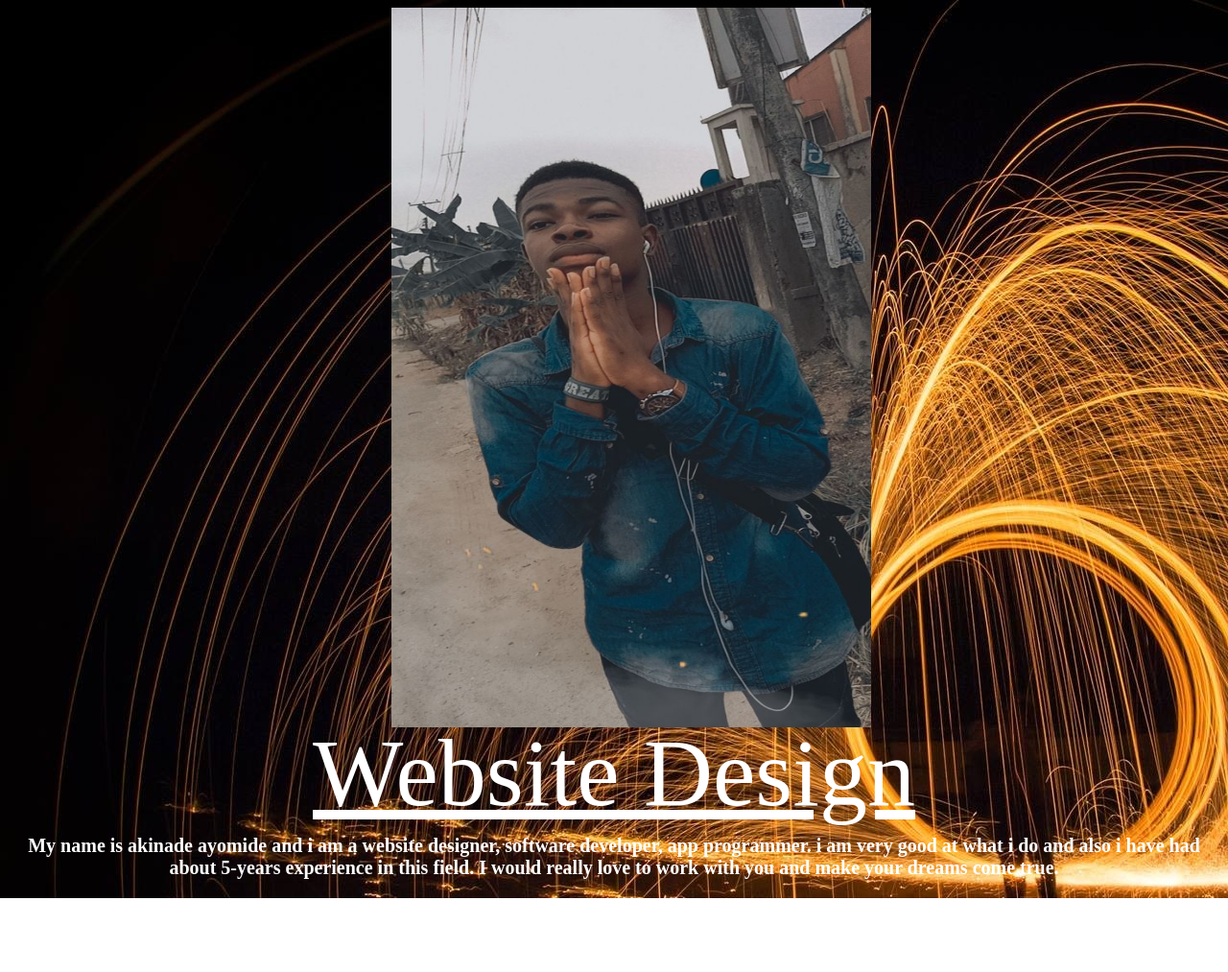
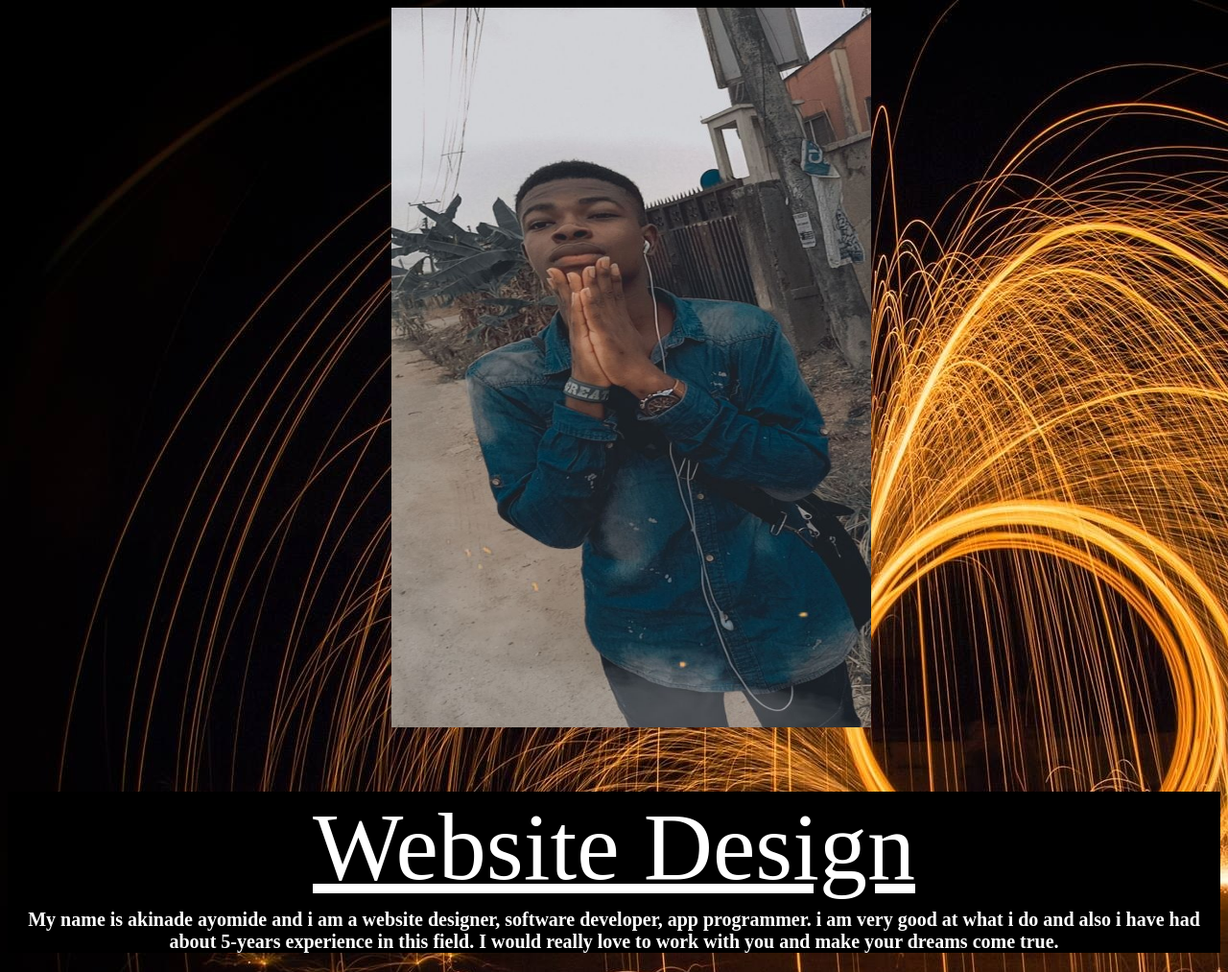
Before and after one commit to Emmaban/Akinade-Ayomide, a plain HTML site: page Akinade-Ayomide.html in a window 1280 px wide. Shown: the whole page at 96% size. Before the commit the page ends 936 px from the top, so only its background shows below. Drawn offline with Linux system fonts and the light colour scheme.

Commit message:
i changed the background of the text

```diff
--- a/Akinade-Ayomide.html
+++ b/Akinade-Ayomide.html
@@ -7,8 +7,9 @@
 
 <body>
 <img src="image/image-2.jpg" alt="Emmaban">
+<div>
 <h1 class="glory"><u>Website Design</u></h1>
-<p class="ama1"> My name is akinade ayomide and i am a website designer, software developer, app programmer. i am very good at what i do and also i have had about 5-years experience in this field. I would really love to work with you and make your dreams come true.</p>
+<p class="ama1"> My name is akinade ayomide and i am a website designer, software developer, app programmer. i am very good at what i do and also i have had about 5-years experience in this field. I would really love to work with you and make your dreams come true.</p>  </div>
 
 </body>
 </html>
--- a/style/style.css
+++ b/style/style.css
@@ -14,11 +14,16 @@ img{
 	text-align:center;
 	font-weight:500;
 	font-size:100;
-	margin-top:-10;
+
 }
 .ama1{
 	text-align:center;
 	font-weight:800;
 	font-size:20;
 	margin-top:-60;
+
 }
+
+div{
+	background-color:black;
+}
```
